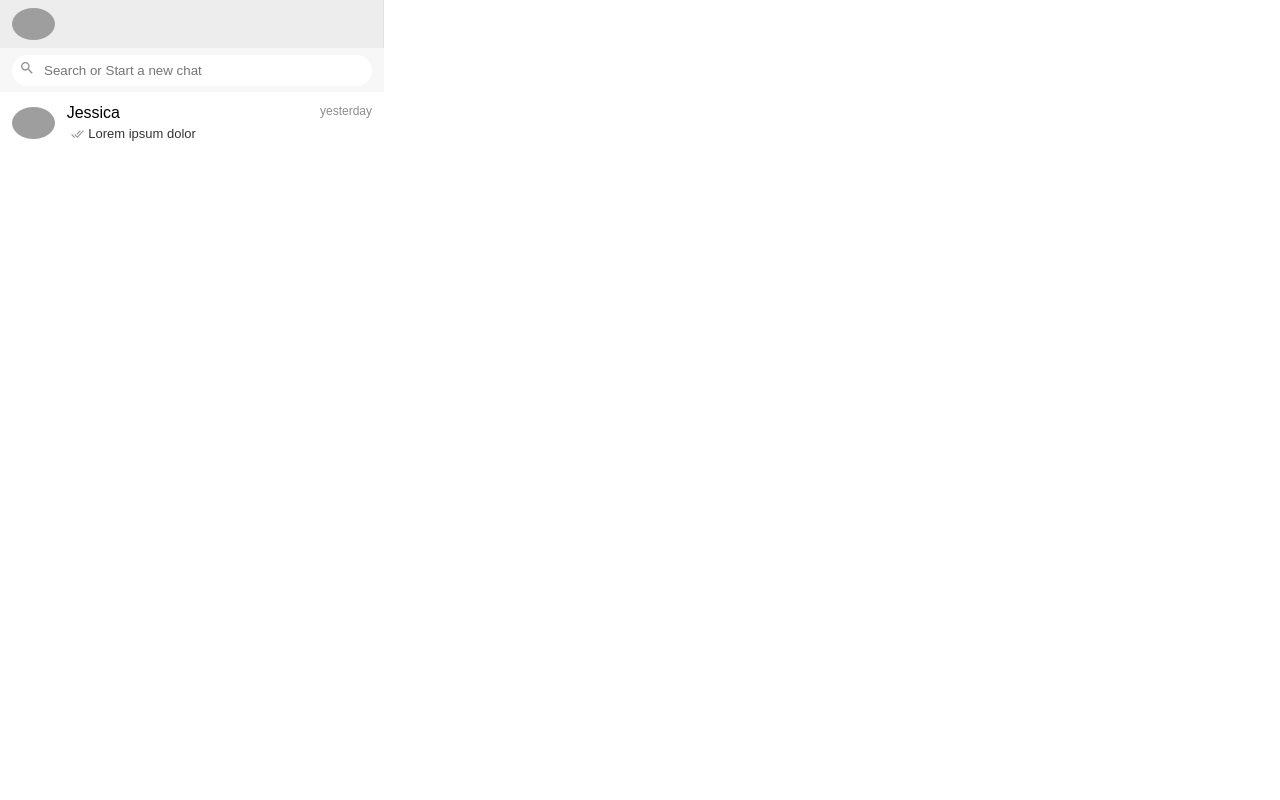
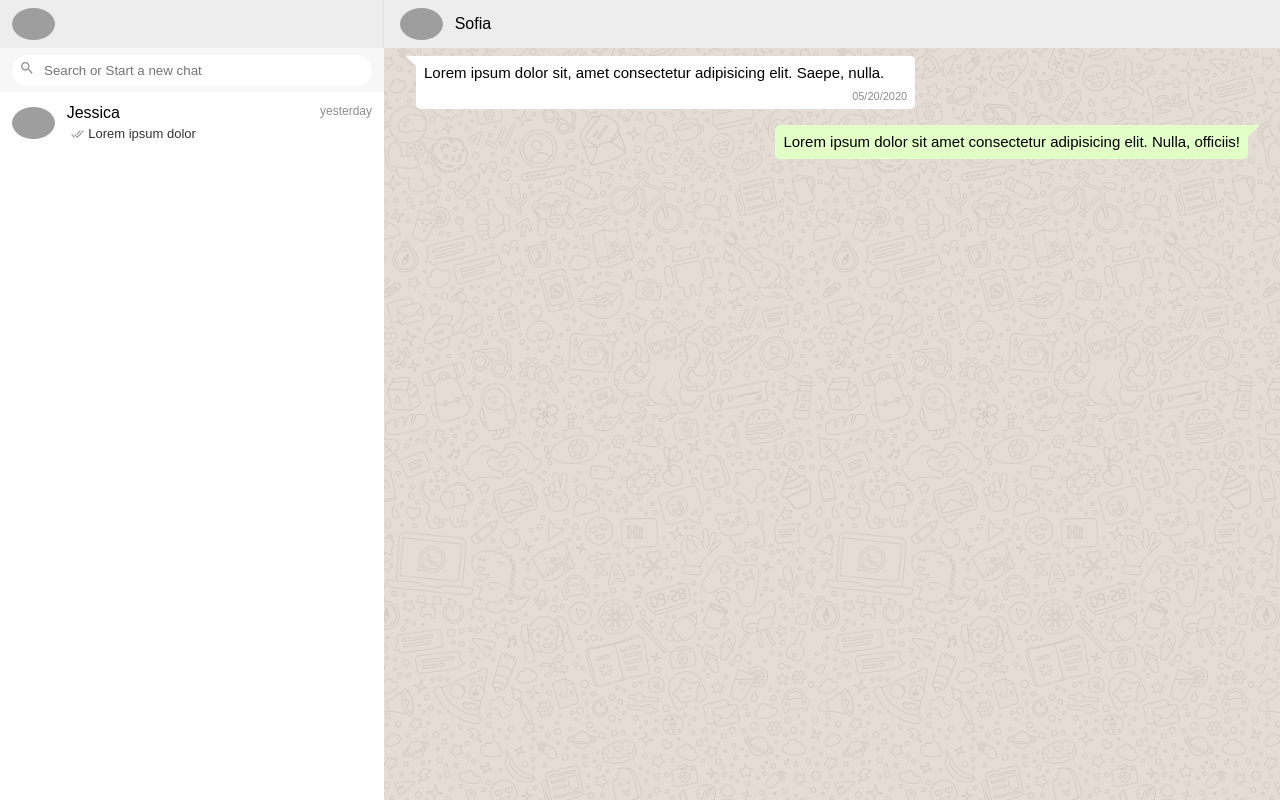
Before and after one commit to Stephen-Ibe/WhatsappUI, a React (Create React App) app: page / in a window 1280 px wide. Built offline with nearby package versions, Linux system fonts and the light colour scheme; grey boxes are pictures that could not be loaded.

Commit message:
Layout inProgress

```diff
--- a/src/App.js
+++ b/src/App.js
@@ -4,7 +4,7 @@ import MainSection from "./components/MainSection";
 
 function App() {
   return (
-    <div className="App">
+    <div className="app">
       <SideNav />
       <MainSection />
     </div>
--- a/src/components/MainSection.js
+++ b/src/components/MainSection.js
@@ -2,9 +2,31 @@ import React from "react";
 
 function MainSection() {
   return (
-    <>
-      <main></main>
-    </>
+    <main>
+      <header>
+        <div className="avatar-component">
+          <img
+            className="avatar"
+            src="https://pbs.twimg.com/profile_images/501759258665299968/3799Ffxy.jpeg"
+            alt=""
+          />
+          <h3 className="avatar-title">Sofia</h3>
+        </div>
+      </header>
+      <div className="chats">
+        <div className="message received">
+          Lorem ipsum dolor sit, amet consectetur adipisicing elit. Saepe,
+          nulla.
+          <div className="metadata">
+            <span className="date">05/20/2020</span>
+          </div>
+        </div>
+        <div className="message sent">
+          Lorem ipsum dolor sit amet consectetur adipisicing elit. Nulla,
+          officiis!
+        </div>
+      </div>
+    </main>
   );
 }
 
--- a/src/components/SideNav.js
+++ b/src/components/SideNav.js
@@ -3,7 +3,6 @@ import doubleCheck from "../assets/images/done_all.svg";
 
 const SideNav = () => {
   return (
-    <>
     <aside>
       <header>
         <div className="avatar-component">
@@ -39,7 +38,6 @@ const SideNav = () => {
         </div>
       </div>
     </aside>
-    </>
   );
 };
 
```
Lines whose indentation alone changed are shown as unchanged.
